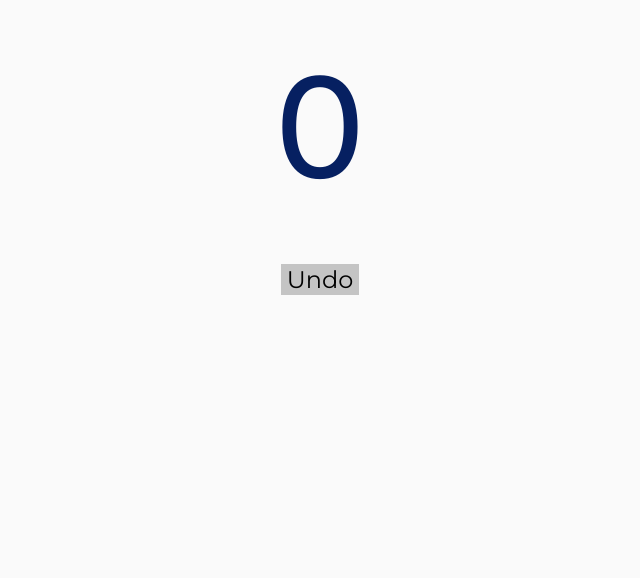
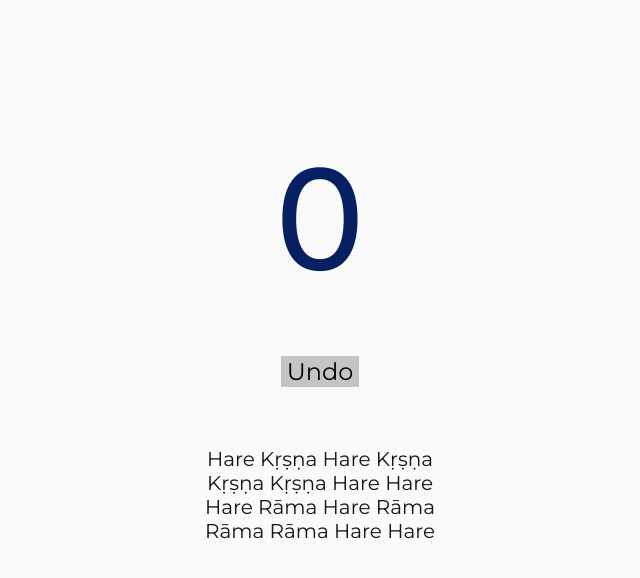
Before and after one commit to jessicadavey/chant-counter, a plain HTML site: page index.html in a window 1280 px wide. Shown: the whole page, without its empty margins (320-960 px from the left). Drawn offline with Linux system fonts and the light colour scheme.

Commit message:
added the mantra, updated styles

```diff
--- a/index.html
+++ b/index.html
@@ -16,6 +16,12 @@
       <button class="counter">0</button><br />
       <button class="undo">Undo</button>
     </div>
+    <div class="mantra">
+      Hare Kṛṣṇa Hare Kṛṣṇa<br />
+      Kṛṣṇa Kṛṣṇa Hare Hare <br />
+      Hare Rāma Hare Rāma <br />
+      Rāma Rāma Hare Hare
+    </div>
     <script src="index.js"></script>
   </body>
 </html>
--- a/style.css
+++ b/style.css
@@ -6,7 +6,7 @@ html {
 
 .controls {
   width: 50%;
-  margin: auto;
+  margin: 100px auto 20px auto;
   display: flex;
   flex-direction: column;
   align-items: center;
@@ -27,3 +27,10 @@ html {
   font-size: 24px;
   font-family: "Montserrat", sans-serif;
 }
+
+.mantra {
+  font-size: 20px;
+  width: 80%;
+  margin: 60px auto;
+  text-align: center;
+}
```
